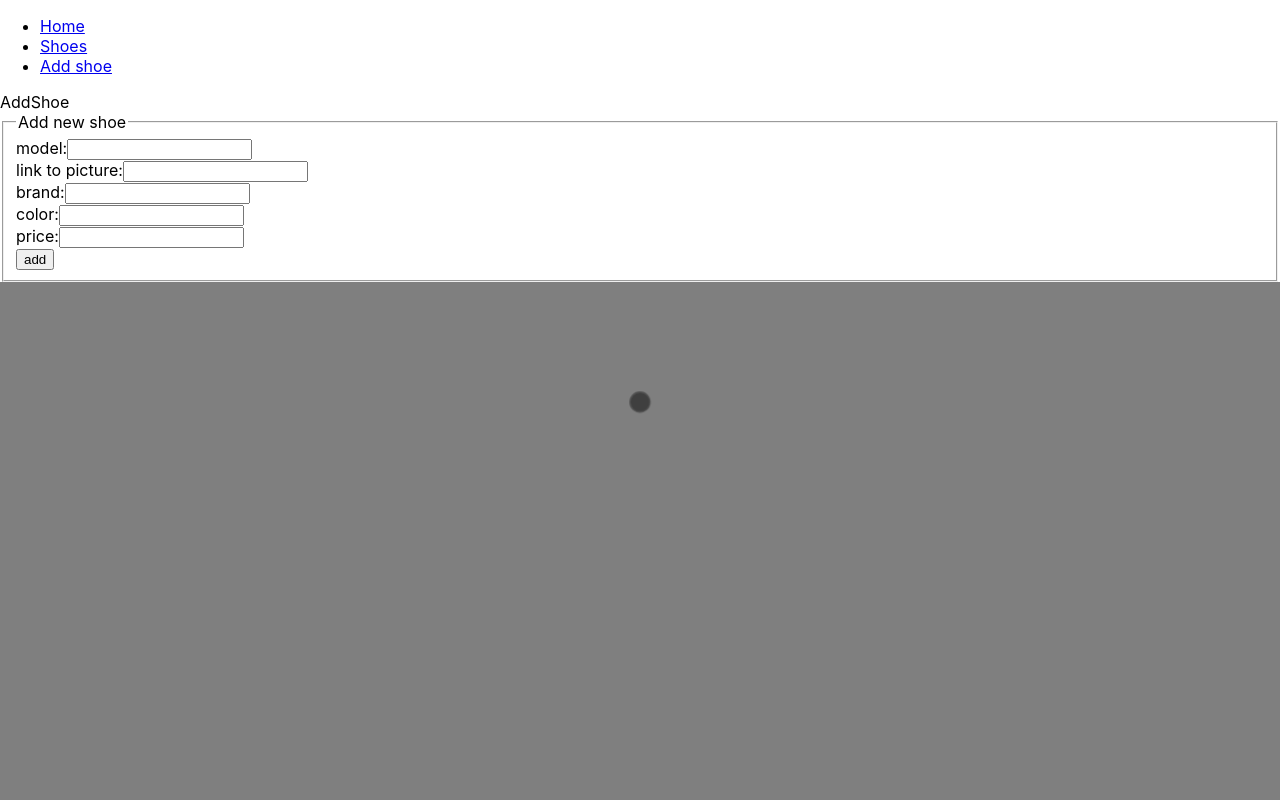
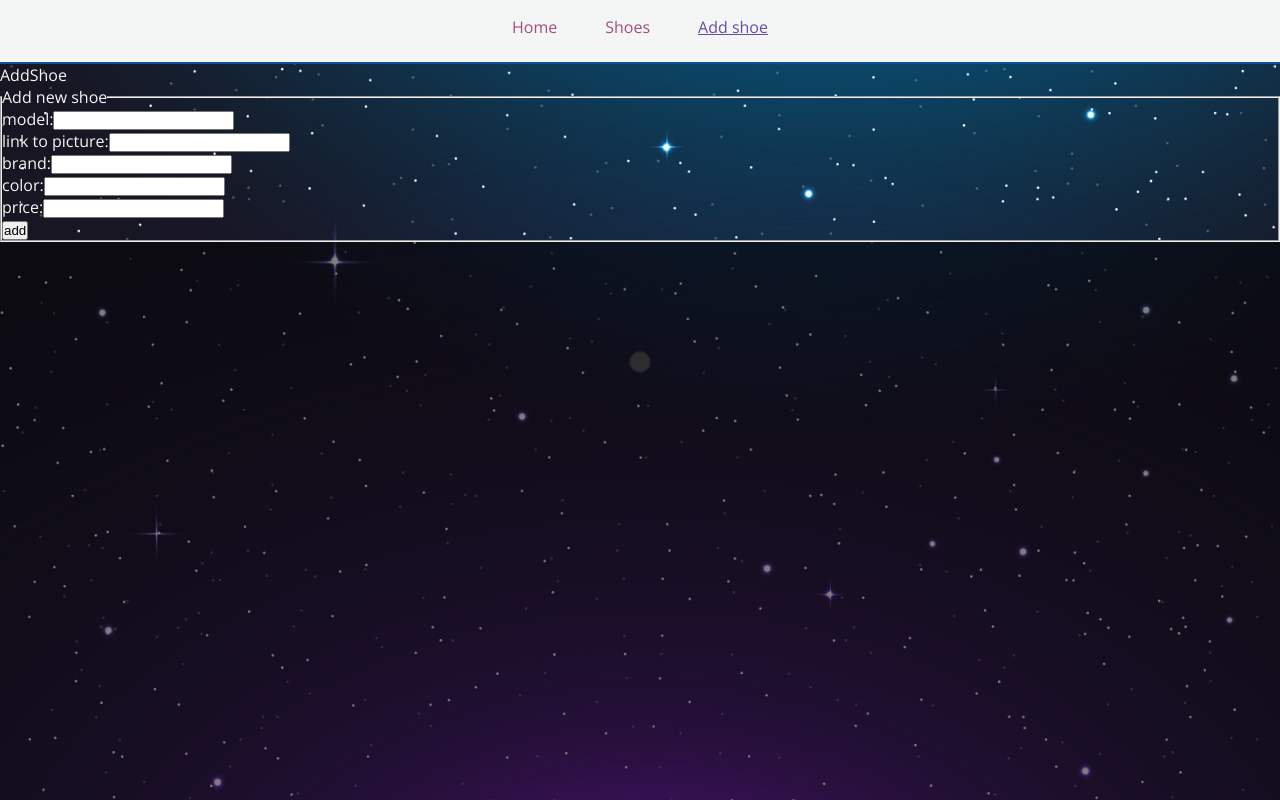
Before and after one commit to adva-mo/ShoeApp, a React (Create React App) app: page /addShoe in a window 1280 px wide. Built offline with nearby package versions, Linux system fonts and the light colour scheme.

Commit message:
Navbar design

```diff
--- a/src/App.css
+++ b/src/App.css
@@ -1,3 +1,22 @@
+@import url("https://fonts.googleapis.com/css2?family=Open+Sans:ital,wght@0,300;0,400;0,500;0,600;0,700;0,800;1,300;1,400&display=swap");
+* {
+  --primary-purple: #674ea7;
+  --light-purple: #8e7cc3;
+  --white: #f3f6f4;
+  --blue: #0b5394;
+  --pink: #a64d79;
+}
+body {
+  background: url("../public/shoestore-bg.jpg") no-repeat center center/cover;
+  color: var(--white);
+  background-color: rgba(255, 255, 255, 0.5);
+  font-family: "Open Sans", sans-serif;
+}
+.flex-row {
+  display: flex;
+  justify-content: center;
+  align-items: center;
+}
 .shoes-container {
   display: flex;
   flex-wrap: wrap;
--- /dev/null
+++ b/src/components/NavBar.css
@@ -0,0 +1,20 @@
+.nav-bar {
+  background-color: var(--white);
+  height: 4rem;
+  padding: 1rem;
+  border: 2px solid var(--blue);
+  border-width: 0 0 2px 0;
+}
+.nav-bar a {
+  color: var(--pink);
+  text-decoration: none;
+  margin: 1rem;
+  padding: 0.5rem;
+}
+.nav-bar a.active,
+.nav-bar a:hover {
+  color: var(--primary-purple);
+}
+.nav-bar a.active {
+  text-decoration: underline;
+}
--- a/src/components/NavBar.js
+++ b/src/components/NavBar.js
@@ -1,10 +1,11 @@
 import React from "react";
 import { NavLink } from "react-router-dom";
+import "./NavBar.css";
 
 function NavBar() {
   return (
-    <div>
-      <ul>
+    <div className="nav-bar">
+      <ul className="flex-row">
         <li>
           <NavLink
             className={(navData) => (navData.isActive ? "active" : "")}
--- a/src/index.css
+++ b/src/index.css
@@ -1,13 +1,22 @@
 body {
   margin: 0;
-  font-family: -apple-system, BlinkMacSystemFont, 'Segoe UI', 'Roboto', 'Oxygen',
-    'Ubuntu', 'Cantarell', 'Fira Sans', 'Droid Sans', 'Helvetica Neue',
+  padding: 0;
+  font-family: -apple-system, BlinkMacSystemFont, "Segoe UI", "Roboto", "Oxygen",
+    "Ubuntu", "Cantarell", "Fira Sans", "Droid Sans", "Helvetica Neue",
     sans-serif;
   -webkit-font-smoothing: antialiased;
   -moz-osx-font-smoothing: grayscale;
 }
-
+* {
+  margin: 0;
+  padding: 0;
+  box-sizing: border-box;
+}
 code {
-  font-family: source-code-pro, Menlo, Monaco, Consolas, 'Courier New',
+  font-family: source-code-pro, Menlo, Monaco, Consolas, "Courier New",
     monospace;
 }
+#root {
+  width: 100vw;
+  height: 100vh;
+}
```
Also changed, not shown: public/shoestore-bg.jpg (added).
